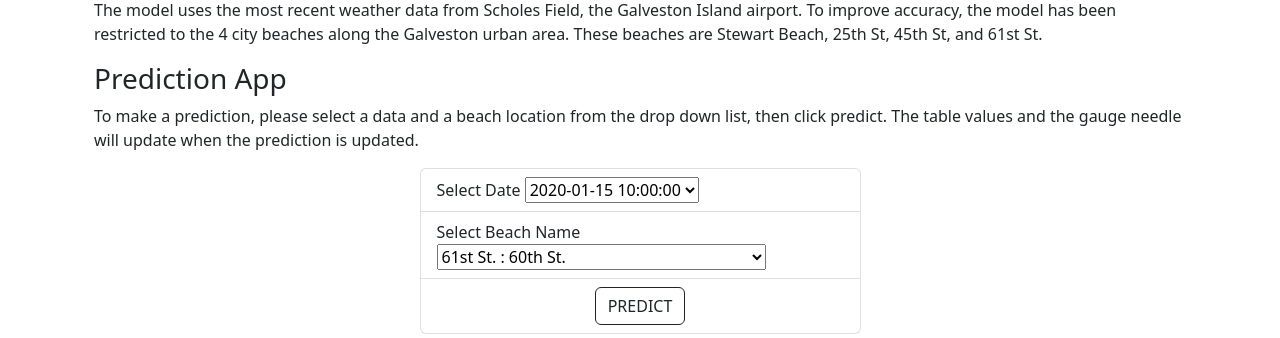
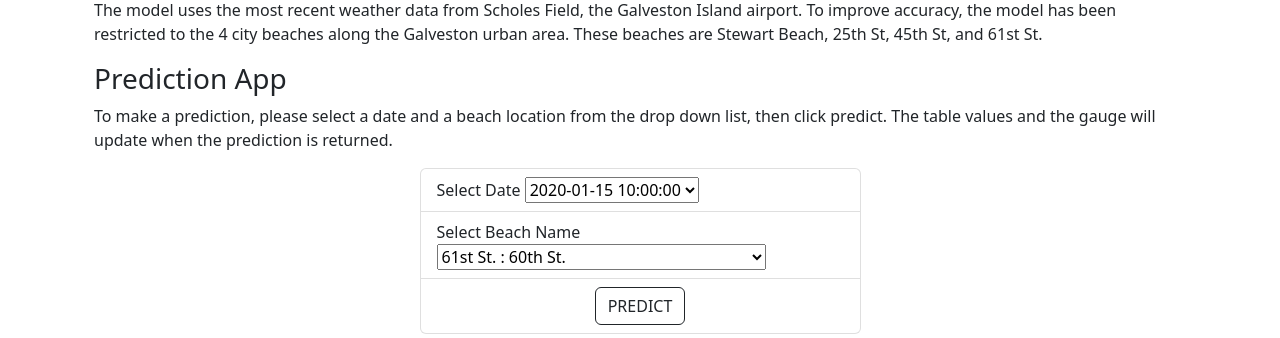
Before and after one commit to david-garza/enterococci_prediction_analysis, a Flask app: template app/templates/index.html in a window 1280 px wide. Shown: the part 410-748 px from the top of the page. Run offline with Flask 2, Linux system fonts and the light colour scheme; the template is opened without the code that fills it: most values are stand-ins (such as "Sample title", 1, 10 or a date in 2020); some libraries are stand-ins or nearby versions.

Commit message:
proofed prediction section

```diff
--- a/app/templates/index.html
+++ b/app/templates/index.html
@@ -104,8 +104,8 @@
       <div class="row">
         <div class="col-md-12">
           <h3>Prediction App</h3>
-          <p>To make a prediction, please select a data and a beach location from the drop down list, then click predict. The table values
-            and the  gauge needle will update when the prediction is updated.
+          <p>To make a prediction, please select a date and a beach location from the drop down list, then click predict. The table values
+            and the gauge will update when the prediction is returned.
           </p>
         </div>
       </div>
```
